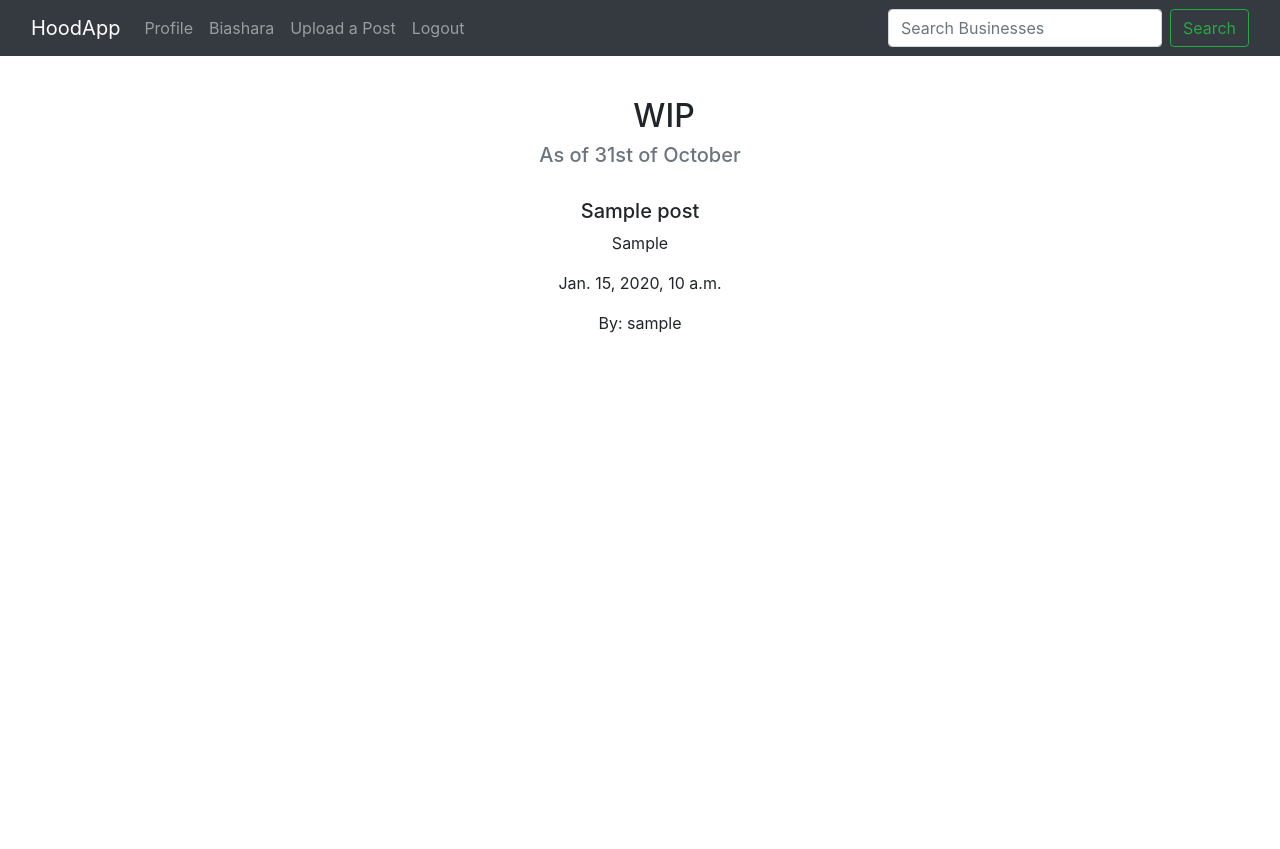
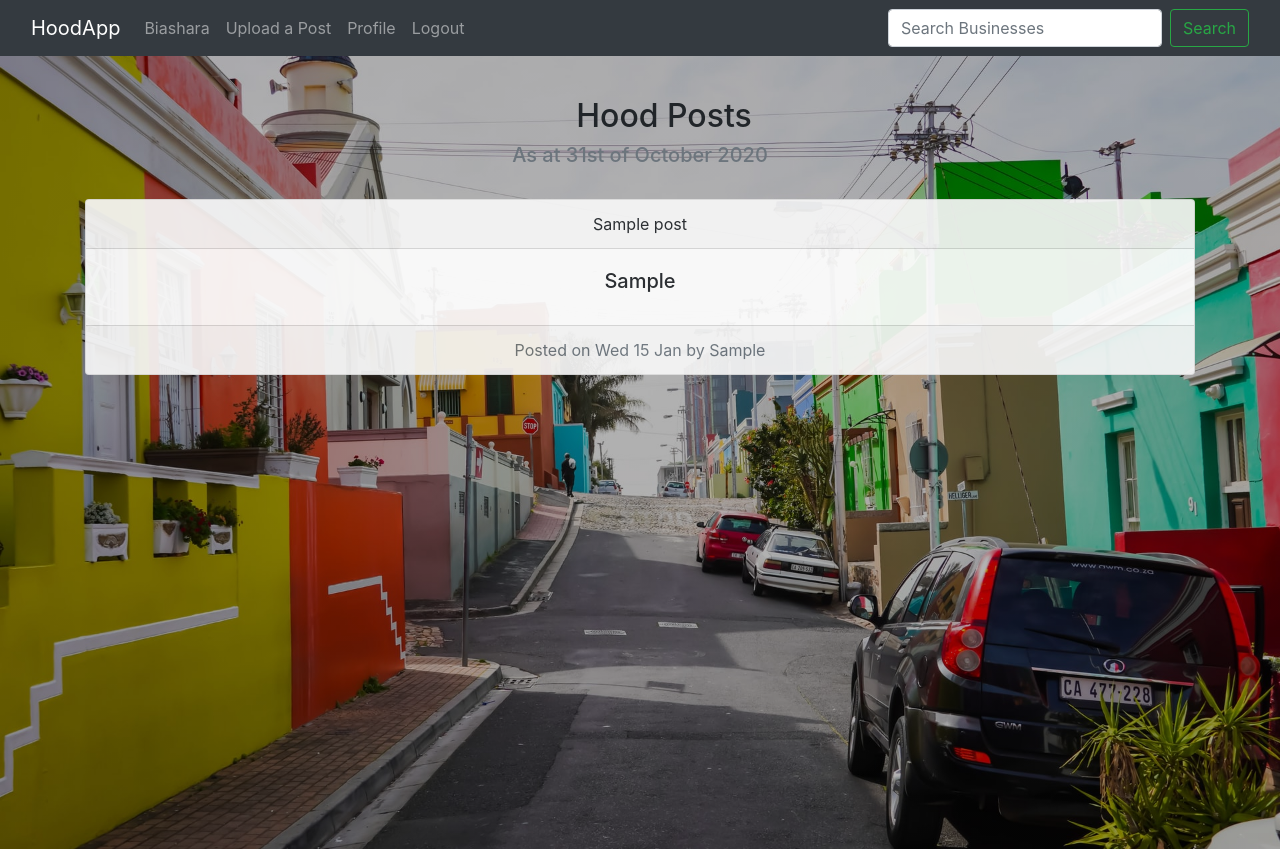
Before and after one commit to JohnKarima/hood, a Django app: page / in a window 1280 px wide. Before the commit the page ends 333 px from the top, so only its background shows below. Run offline with Django 3.2, Linux system fonts and the light colour scheme; a user stored in the database is signed in; tables that the repository leaves empty hold one stand-in row (values such as "Sample post"); some libraries are stand-ins or nearby versions.

Commit message:
add bacground images

```diff
--- a/hoodapp/templates/business.html
+++ b/hoodapp/templates/business.html
@@ -3,6 +3,8 @@
 {% block content %}
 {{block.super}}
 
+
+<div style="background-image:linear-gradient(rgba(0, 0, 0, 0.3), rgba(0, 0, 0, 0.3)), url(/static/img/biz.jpg); background-size: cover; background-repeat: no-repeat; background-position: center; background-attachment: fixed; height:100vh;">
 
 <div class="container text-center"><br><br>
     <h2>Upload a business <a href="{% url 'upload_business' %}">Here</a></h2>
@@ -24,6 +26,6 @@
 
 
         </div>
-
+    </div>
 
  {% endblock %}
--- a/hoodapp/templates/index.html
+++ b/hoodapp/templates/index.html
@@ -5,8 +5,14 @@
 {{block.super}}
 
 
-    <h2 class=" ml-5 pt-5 text-center underline">WIP</h2>
-    <h5 class="text-muted text-center">As of {% now "jS \o\f F" %}</h5><br>
+<div style="background-image:linear-gradient(rgba(0, 0, 0, 0.3), rgba(0, 0, 0, 0.3)), url(/static/img/background.jpg); background-size: cover; background-repeat: no-repeat; background-position: center; background-attachment: fixed; height:100vh;">
+
+<div class="container text-center">
+
+    <h2 class=" ml-5 pt-5  underline">Hood Posts</h2>
+    <h5 class="text-muted ">As at {% now "jS \o\f F" %} 2020</h5><br>
+
+</div>
 
 <div class="container">
     <div class="row">
@@ -14,14 +20,25 @@
 
     {% for post in posts %}
     <div class="col text-center">
-    <h5> {{post.title}}</h5>
-    <p> {{post.post}} </p>
-    <p> {{post.pub_date}}</p>
-    <p> By: {{post.prof_ref.user}}</p>
+
+    <div class="card text-center">
+        <div class="card-header">
+            {{post.title}}
+        </div>
+        <div class="card-body">
+          <h5 class="card-title">{{post.post}}</h5>
+        </div>
+        <div class="card-footer text-muted"> Posted on
+            {{post.pub_date|date:"D d M"}} by {{post.prof_ref.user|title}}
+        </div>
+      </div>
 
 </div>
     {% endfor %}
 </div>
 </div>
+</div>
+
+
 
 {% endblock %}
--- a/hoodapp/templates/navbar.html
+++ b/hoodapp/templates/navbar.html
@@ -7,9 +7,6 @@
     <div class="collapse navbar-collapse" id="navbarSupportedContent">
       <ul class="navbar-nav mr-auto">
         {% if user.is_authenticated %}
-        <li class="nav-item">
-          <a class="nav-link" href="{%url 'profile'%}">Profile</a>
-        </li>
 
         <li class="nav-item">
             <a class="nav-link" href="{%url 'business'%}">Biashara</a>
@@ -18,6 +15,10 @@
         <li class="nav-item">
             <a class="nav-link" href="{%url 'upload_post'%}">Upload a Post</a>
         </li>
+
+        <li class="nav-item">
+            <a class="nav-link" href="{%url 'profile'%}">Profile</a>
+          </li>
 
         <li class="nav-item">
             <a class="nav-link" href="{%url 'logout'%}">Logout</a>
--- a/hoodapp/templates/search.html
+++ b/hoodapp/templates/search.html
@@ -13,14 +13,15 @@
     <div class="row">
         {% if businesses %}
         {% for business in businesses %}
+        <div class="col-md-6">
             <div class="card zoom" id="cardoffwhite">
-
                 <div class="card-body">
                     <p><strong>Title:</strong> {{business.biz_name}}</p>
                     <p><strong>Description:</strong> {{business.biz_description}}</p>
                     <p><strong>Phone Number:</strong> {{business.biz_digits}}</p>
                 </div>
         </div>
+    </div>
         {% endfor %}
     </div>
 </div>
--- a/static/css/baseapp.css
+++ b/static/css/baseapp.css
@@ -0,0 +1,3 @@
+.card {
+    opacity: 92%;
+}
```
Also changed, not shown: static/img/background.jpg (added), static/img/biz.jpg (added).
